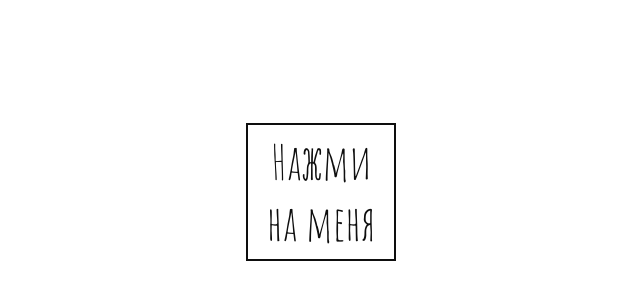
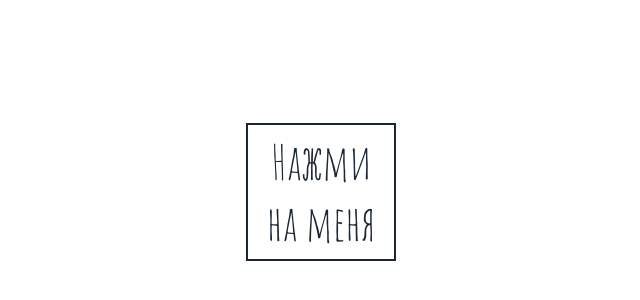
Before and after one commit to yakifear/oca, a plain HTML site: page index.html in a window 1280 px wide. Shown: the part 284-584 px from the top of the page, without its empty margins (319-959 px from the left). Drawn offline with Linux system fonts and the light colour scheme.

Commit message:
Add files via upload

```diff
--- a/assets/css/style.css
+++ b/assets/css/style.css
@@ -1,20 +1,23 @@
+html {
+    cursor: help;
+}
+
 body {
     font-family: 'Amatic SC', cursive;
-    max-width: 100%;
     vertical-align: middle;
 }
 
 /* Random */
 a {
-    color : #0e0e0e;
+    color : #1b2735;
 }
 
 a:visited {
-    color: #0e0e0e;
+    color: #1b2735;
 }
 
 a:active {
-    color: #0e0e0e;
+    color: #1b2735;
 }
 
 *,
@@ -37,7 +40,7 @@ a:active {
     width: 150px;
     margin: 407px auto;
     padding: 6px;
-    border: 2px solid #0e0e0e;
+    border: 2px solid #1b2735;
     cursor: pointer;
     transition: .5s linear;
     text-decoration: none;
@@ -46,5 +49,5 @@ a:active {
 .card__btn:hover {
     color: #fffefc;
     border-color: #fffefc;
-    background: #0e0e0e;
+    background: #1b2735;
 }
--- a/index.html
+++ b/index.html
@@ -1,5 +1,5 @@
 <!DOCTYPE html>
-<html lang="en">
+<html lang="ru">
 <head>
     <meta charset="UTF-8">
     <meta name="msapplication-TileColor" content="#ffffff">
```
